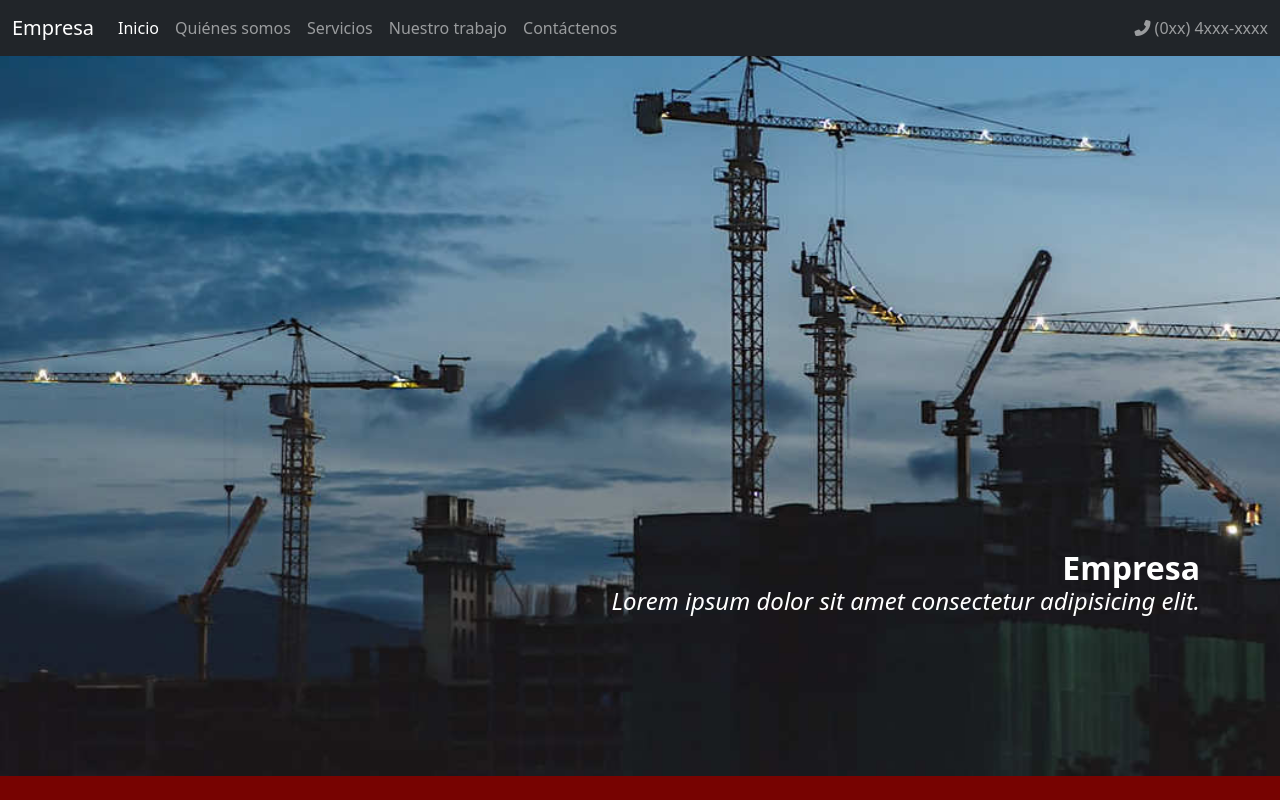
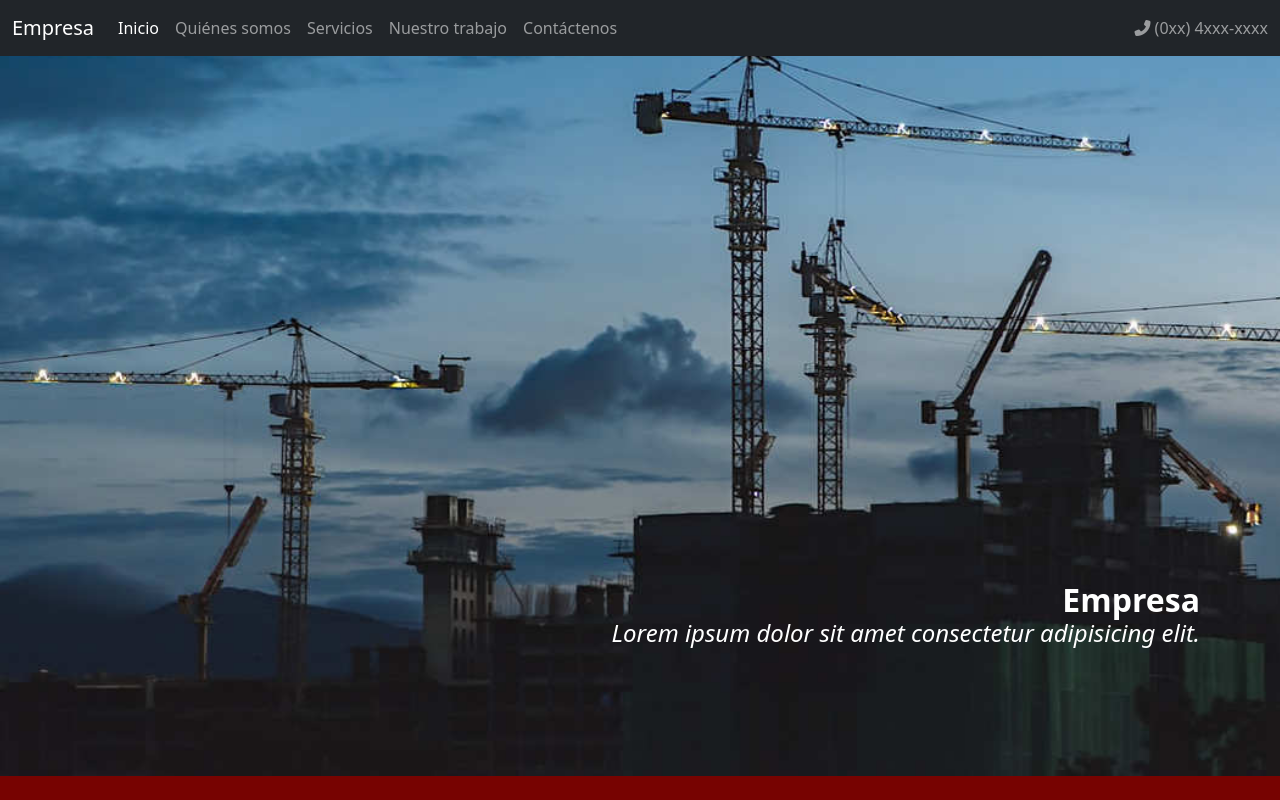
Before and after one commit to programming-Regina/maqueta-landing-page, a plain HTML site: page index.html in a window 1280 px wide. Shown: the top 800 px of the page. Drawn offline with nearby package versions, Linux system fonts and the light colour scheme.

Commit message:
Add files via upload

```diff
--- a/style/styles.css
+++ b/style/styles.css
@@ -228,10 +228,8 @@ section>p {
     text-align: center;
   }
 
-
-
   .sign-box {
-    margin-bottom: 3.5rem;
+    margin-bottom: 1.5rem;
   }
 }
 
```
